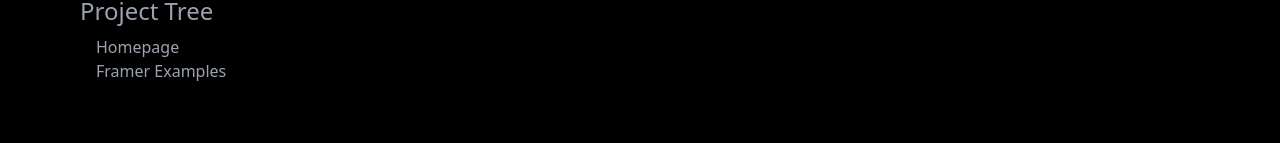
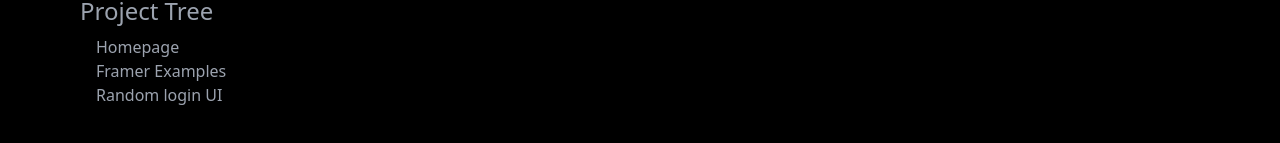
Before and after one commit to deadlyunicorn/css-practise-1, a Next.js app: page / in a window 1280 px wide. Shown: the part 1742-1885 px from the top of the page. Built offline with nearby package versions, Linux system fonts and the light colour scheme.

Commit message:
changed app/global componentd to app/components

```diff
--- a/app/global components/footer.tsx
+++ b/app/components/footer.tsx
@@ -72,7 +72,7 @@
       </span>
       <Link href="/" className='hover:text-white indent-4'>Homepage</Link>
       <Link href="/framer-test" className='hover:text-white indent-4'>Framer Examples</Link>
-
+      <Link href="/login-ui" className='hover:text-white indent-4'>Random login UI</Link>
     </div>
   </>
 )
--- a/app/global components/navbar.tsx
+++ b/app/components/navbar.tsx
@@ -1,6 +1,6 @@
 import Link from "next/link";
 import Image from "next/image";
-import PageSelect from "./navbareffect";
+import PageSelect from "@/app/components/navbareffect";
 
 const NavigationBar = (props:{page:string}) => (
   <nav className='flex justify-around items-center h-16 border-b border-gray-700 bg-black'>
--- a/app/framer-test/page.tsx
+++ b/app/framer-test/page.tsx
@@ -1,8 +1,8 @@
 'use client'
 
 import { motion, spring } from "framer-motion";
-import { useState,useEffect } from "react";
-import NavigationBar from "../global components/navbar";
+import { useState } from "react";
+import NavigationBar from "@/app/components/navbar";
 
 export default function TestMe(){
 
--- a/app/layout.tsx
+++ b/app/layout.tsx
@@ -1,5 +1,5 @@
 import './globals.css'
-import FooterBody from './global components/footer'
+import FooterBody from '@/app/components/footer'
 
 //const garamond = EB_Garamond({ subsets: ['latin'],weight:'400' })
 
--- a/app/pack/page.tsx
+++ b/app/pack/page.tsx
@@ -1,5 +1,5 @@
-import LoreumBody from "../global components/loreum"
-import NavigationBar from "../global components/navbar"
+import LoreumBody from "@/app/components/loreum"
+import NavigationBar from "@/app/components/navbar"
 
 export default function Home() {
   return (
--- a/app/page.tsx
+++ b/app/page.tsx
@@ -1,6 +1,5 @@
-import { EB_Garamond } from '@next/font/google'
-import NavigationBar from './global components/navbar'
-import LoreumBody from './global components/loreum'
+import NavigationBar from '@/app/components/navbar'
+import LoreumBody from '@/app/components/loreum'
 
 
 export default function Home() {
--- a/app/repo/page.tsx
+++ b/app/repo/page.tsx
@@ -1,5 +1,5 @@
-import LoreumBody from "../global components/loreum"
-import NavigationBar from "../global components/navbar"
+import LoreumBody from "@/app/components/loreum"
+import NavigationBar from "@/app/components/navbar"
 
 
 export default function Home() {
```
Also changed, not shown: app/components/loreum.tsx (renamed from app/global components/loreum.tsx), app/components/motionFooter.tsx (renamed from app/global components/motionFooter.tsx), app/components/navbareffect.tsx (renamed from app/global components/navbareffect.tsx).
